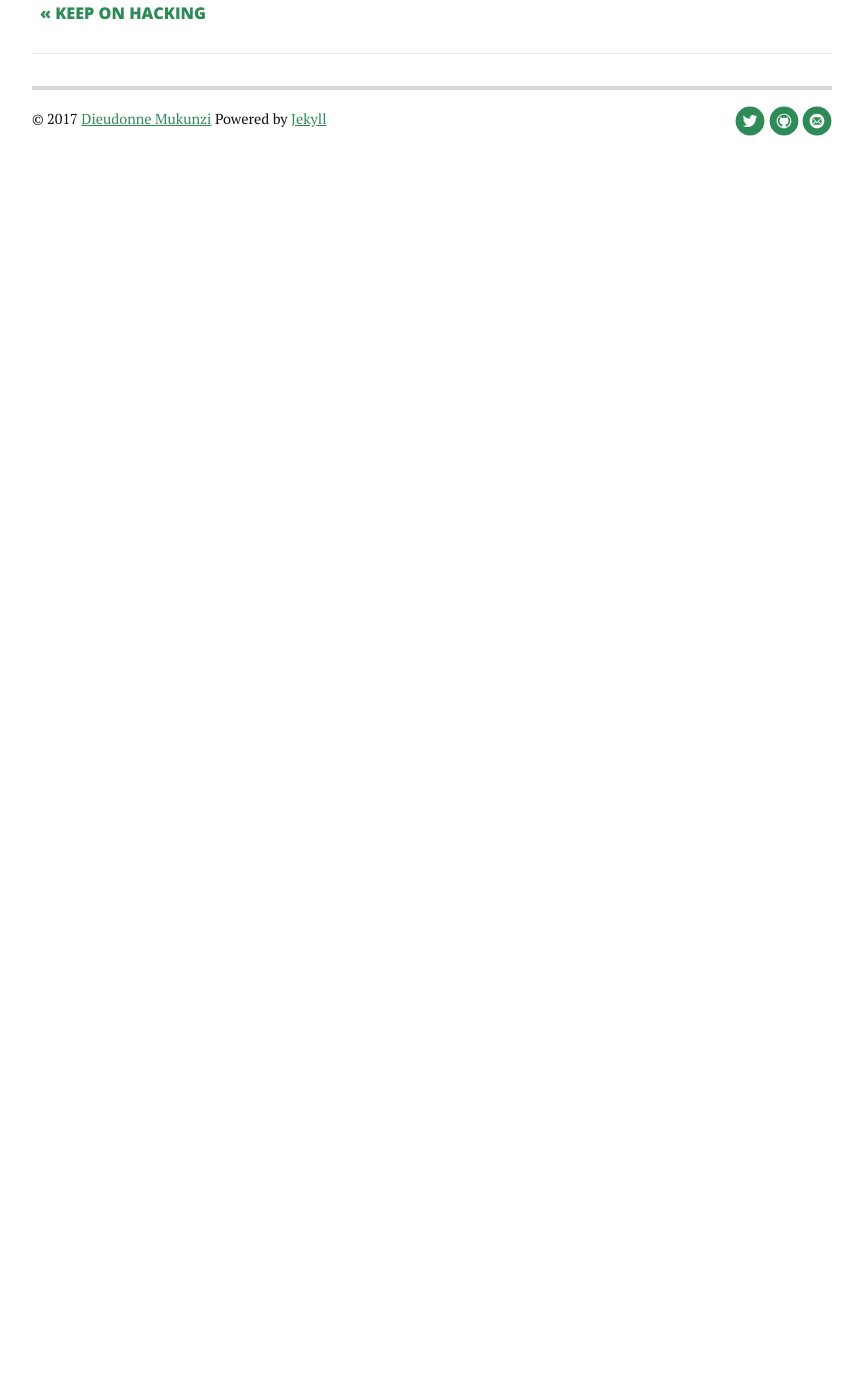
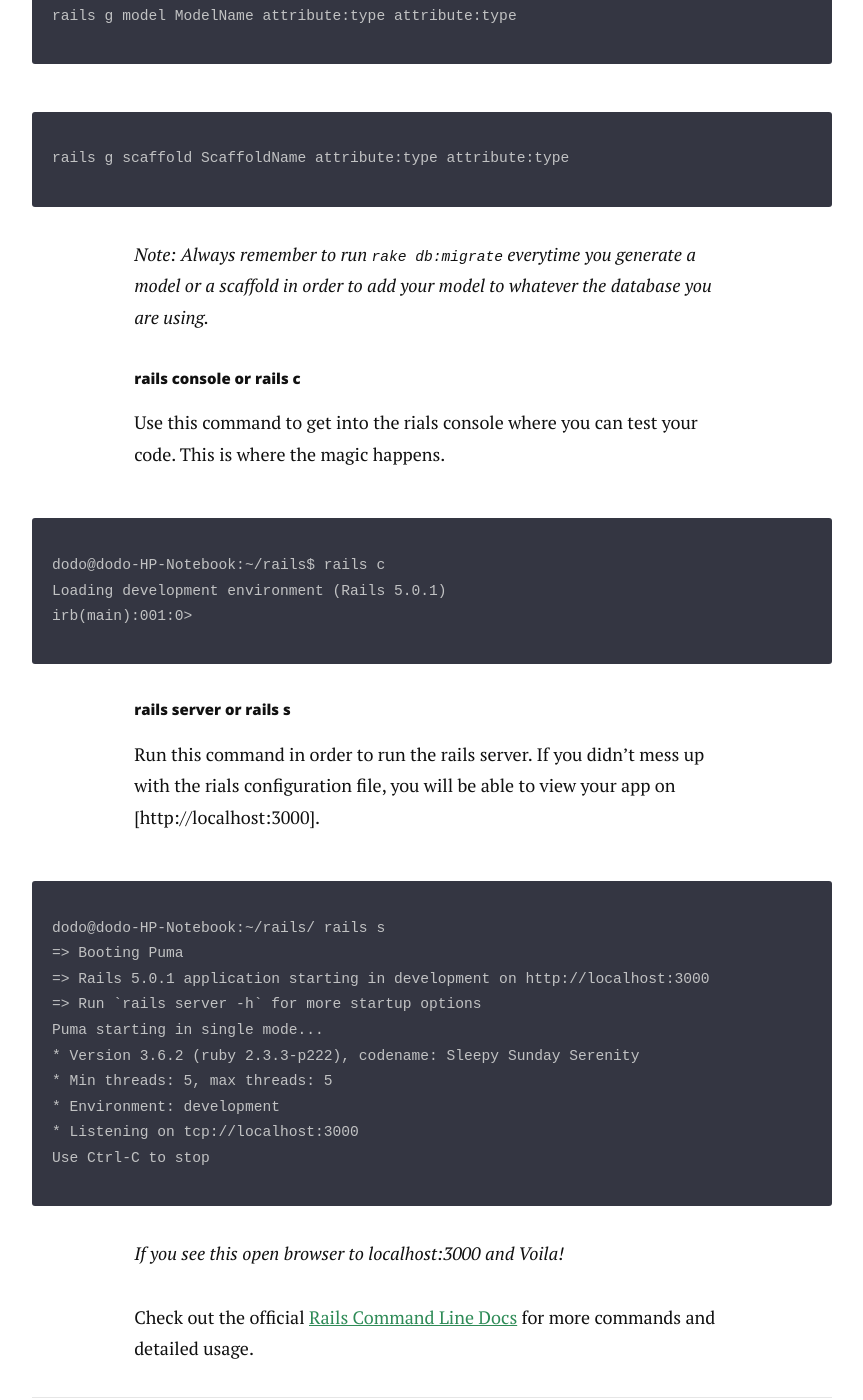
Before and after one commit to mukunzidd/mukunzidd.github.io, a Jekyll site: the page built from _posts/2017-01-20-the-rails-command-line.markdown, in a window 1280 px wide and 1400 px high, scrolled down 2743 px. Shown: the whole window, without its empty margins (208-1071 px from the left). Built offline with Jekyll 4.4.1, drawn with Linux system fonts in a browser that asks for light colours; nearby versions of some CDN libraries; before the commit the page ends 2974 px from its top, so only the background shows below that; some of the changed text lies outside the part shown.

Commit message:
Updated the post about Rails Command Line

```diff
--- a/_posts/2017-01-20-the-rails-command-line.markdown
+++ b/_posts/2017-01-20-the-rails-command-line.markdown
@@ -25,22 +24,31 @@
 Use this command in the terminal in a directory where you want create your new rails application.
 
 {% highlight rails %}
-dodo@dodo-HP-Notebook:~/rails$ rails c
-Loading development environment (Rails 5.0.1)
-irb(main):001:0>
-{% endhighlight %}
-
-
-##### rails console or rails c
-
-Rails is awesome guys it even provide shorthand for most of the commands, _did you notice railss c can be used in place of rails console?_. Okay, enough of me talking! Use this command to get into the rials console where you can test your code. This is where the magic happens.
-
-{% highlight rails %}
 rails new your_app_name
 {% endhighlight %}
 
+##### bundle install or just bundle
 
-##### rails generate or rails g
+Rails is awesome guys it even provide shorthand for most of the commands, _did you notice railss c can be used in place of rails console?_. Okay, enough of me talking!
+
+Use this command in the terminal in a directory where you created your new rails application to install rails dependencies defined in the Gemfile at the root of your application.
+
+{% highlight rails %}
+bundle install
+{% endhighlight %}
+
+You can run <code>bundle check</code> to check if you have installed all of your dependecies.
+
+{% highlight rails %}
+bundle check
+{% endhighlight %}
+
+_If you have run bundle install with success you will see this message_
+{% highlight rails %}
+The Gemfile's dependencies are satisfied
+{% endhighlight %}
+
+##### rails generate or just rails g
 
 Use this command inside the directory of your application. This is the command that triggers rails generator to create files and folders as you instructed. This command is used for a variety of awesome rails features like generating: a controller, a model, a scaffold, and so on.
 
@@ -61,6 +69,39 @@
 _Always remember to run <code>rake db:migrate</code>  everytime 	        you generate a model or a scaffold in order to add your      model to whatever the database you are using._
 
 
+##### rails console or rails c
+
+Use this command to get into the rials console where you can test your code. This is where the magic happens.
+
+{% highlight rails %}
+dodo@dodo-HP-Notebook:~/rails$ rails c
+Loading development environment (Rails 5.0.1)
+irb(main):001:0>
+{% endhighlight %}
 
 
-Check out the [Rails Command Line Docs](http://guides.rubyonrails.org/v3.2/command_line.html).
+
+##### rails server or rails s
+
+Run this command in order to run the rails server. If you didn't mess up with the rials configuration file, you will be able to view your app on [http://localhost:3000].
+{% highlight rails %}
+dodo@dodo-HP-Notebook:~/rails/ rails s
+=> Booting Puma
+=> Rails 5.0.1 application starting in development on http://localhost:3000
+=> Run `rails server -h` for more startup options
+Puma starting in single mode...
+* Version 3.6.2 (ruby 2.3.3-p222), codename: Sleepy Sunday Serenity
+* Min threads: 5, max threads: 5
+* Environment: development
+* Listening on tcp://localhost:3000
+Use Ctrl-C to stop
+{% endhighlight %}
+
+_If you see this open browser to localhost:3000 and Voila!_
+
+
+
+
+
+
+Check out the official [Rails Command Line Docs](http://guides.rubyonrails.org/v3.2/command_line.html) for more commands and detailed usage.
```
Also changed, not shown: other parts of _posts/2017-01-20-the-rails-command-line.markdown (+1 -2 lines).
